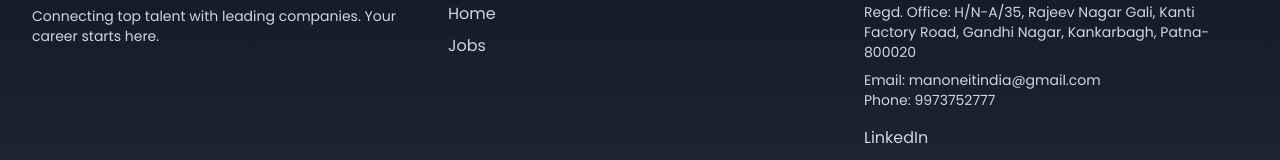
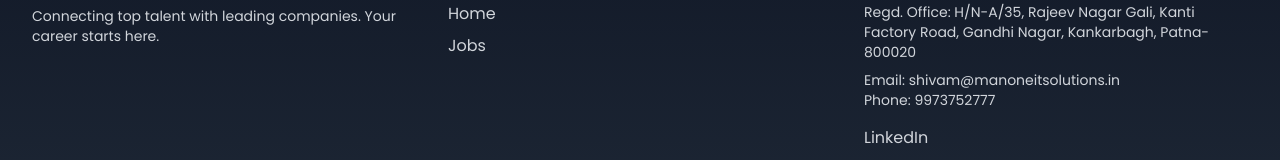
Before and after one commit to Ritick-Roushan/Manoneit_Solutions, a React (Vite) app in the folder Frontend/manoneit-frontend/: page /clients in a window 1280 px wide. Shown: the part 954-1114 px from the top of the page. Built offline with nearby package versions, Linux system fonts and the light colour scheme; no server answers.

Commit message:
update the logout funtion and email info

```diff
--- a/Frontend/manoneit-frontend/src/components/Footer/Footer.jsx
+++ b/Frontend/manoneit-frontend/src/components/Footer/Footer.jsx
@@ -33,7 +33,7 @@ const Footer = () => {
             <p className="text-gray-300 text-sm">
               Regd. Office: H/N-A/35, Rajeev Nagar Gali, Kanti Factory Road, Gandhi Nagar, Kankarbagh, Patna-800020
             </p>
-            <p className="text-gray-300 text-sm mt-2">Email: manoneitindia@gmail.com</p>
+            <p className="text-gray-300 text-sm mt-2">Email: shivam@manoneitsolutions.in</p>
             <p className="text-gray-300 text-sm">Phone: 9973752777</p>
             <div className="flex space-x-4 mt-4">
               <a
--- a/Frontend/manoneit-frontend/src/components/Header/Header.jsx
+++ b/Frontend/manoneit-frontend/src/components/Header/Header.jsx
@@ -12,26 +12,45 @@ const Header = () => {
   const navigate = useNavigate();
 
   // Debug user role
-  console.log('Header user:', user ? { email: user.email, role: user.role } : 'No user logged in');
+  // console.log('Header user:', user ? { email: user.email, role: user.role } : 'No user logged in');
+
+  // const handleLogout = async () => {
+  //   try {
+  //     setLogoutLoading(true);
+  //     setLogoutError(null);
+  //     await axios.post(
+  //       '/api/v1/users/logout',
+  //       {},
+  //       {
+  //         withCredentials: true,
+  //       }
+  //     );
+  //     logout();
+  //     setIsOpen(false);
+  //     setIsProfileOpen(false);
+  //     navigate('/login');
+  //   } catch (error) {
+  //     setLogoutError(error.response?.data?.message || 'Logout failed. Please try again.');
+  //   } finally {
+  //     setLogoutLoading(false);
+  //   }
+  // };
 
   const handleLogout = async () => {
   try {
     setLogoutLoading(true);
     setLogoutError(null);
-      await axios.post(
-        '/api/v1/users/logout',
-        {},
-        {
-          withCredentials: true,
-        }
-      );
+
+    await axios.post('/api/v1/users/logout', {}, { withCredentials: true });
+
+  } catch (error) {
+    console.log("Logout API failed:", error.response?.status);
+  } finally {
+    // Always clear frontend session
     logout();
     setIsOpen(false);
     setIsProfileOpen(false);
     navigate('/login');
-    } catch (error) {
-      setLogoutError(error.response?.data?.message || 'Logout failed. Please try again.');
-    } finally {
     setLogoutLoading(false);
   }
 };
```
Lines whose indentation alone changed are shown as unchanged.
